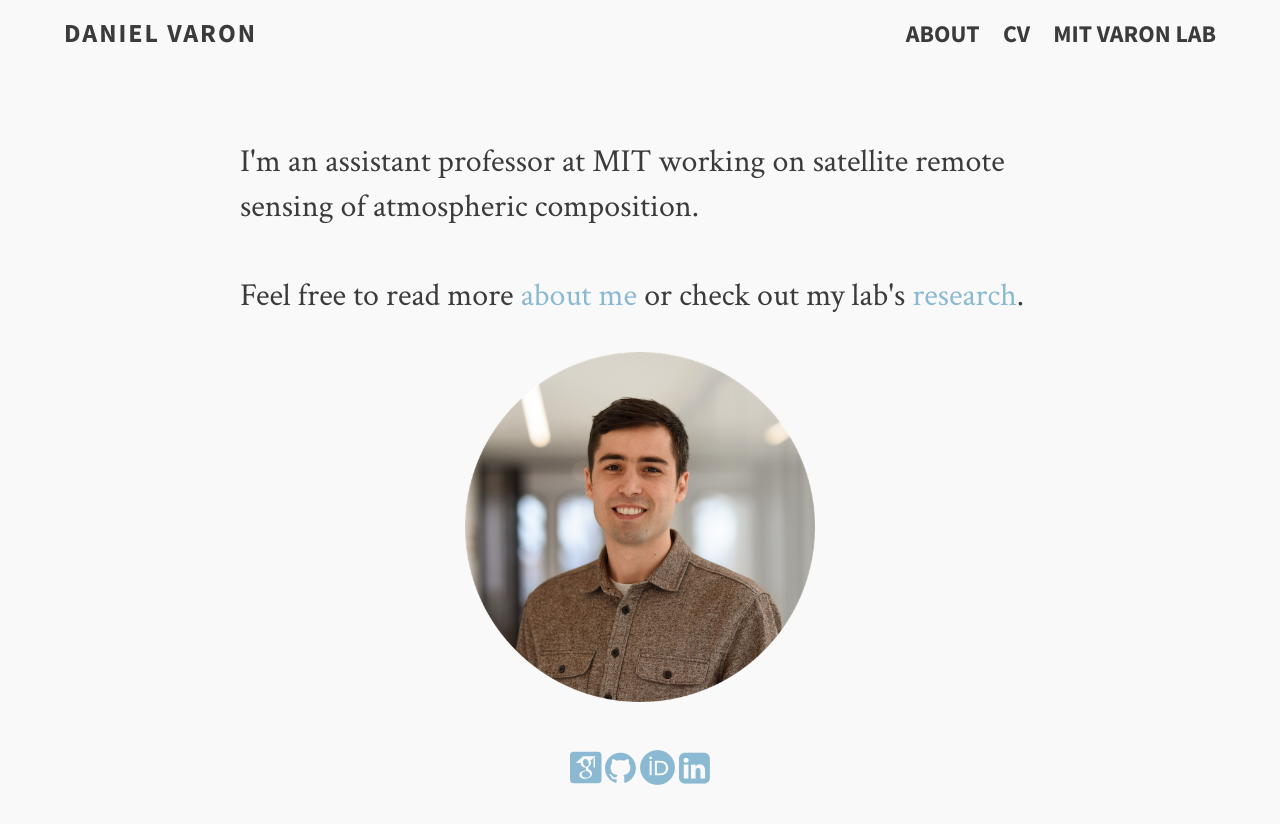
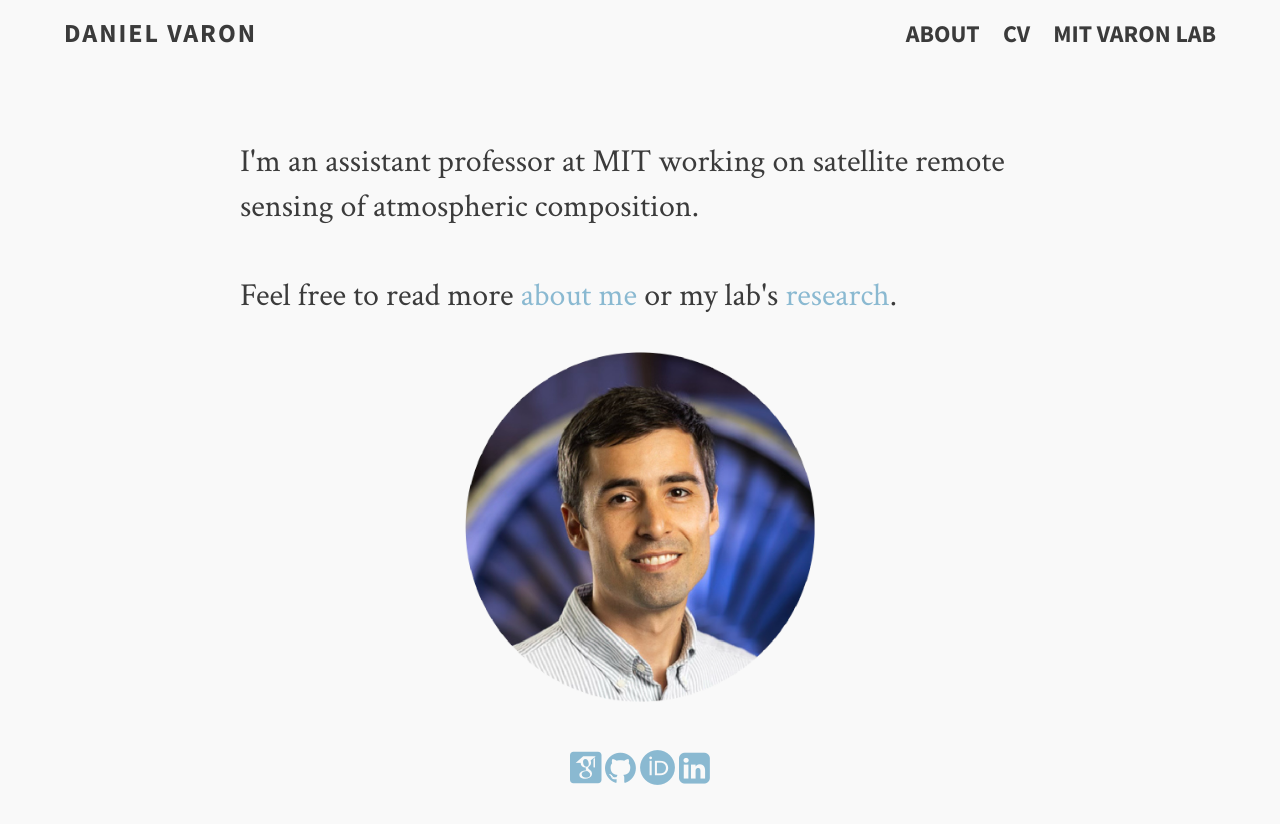
Before and after one commit to djvaron/djvaron.github.io, a Jekyll site: the page built from index.md, in a window 1280 px wide. Shown: the top 824 px of the page. Built offline with Jekyll 4.4.1, drawn with Linux system fonts in a browser that asks for light colours; some web fonts are replaced.

Commit message:
update headshot

```diff
--- a/_layouts/home.html
+++ b/_layouts/home.html
@@ -16,7 +16,7 @@
             <br> -->
       <p class="intro">I'm an assistant professor at MIT working on satellite remote sensing of atmospheric composition.
         <br><br>
-        Feel free to read more <a href="{{ site.url }}/about">about me</a> or check out my lab's <a
+        Feel free to read more <a href="{{ site.url }}/about">about me</a> or my lab's <a
           href="https://varon.mit.edu/research/">research</a>.
       </p>
 
```
Also changed, not shown: images/eo-symposium.jpg (added), images/me.png, images/me_old.png (added).
